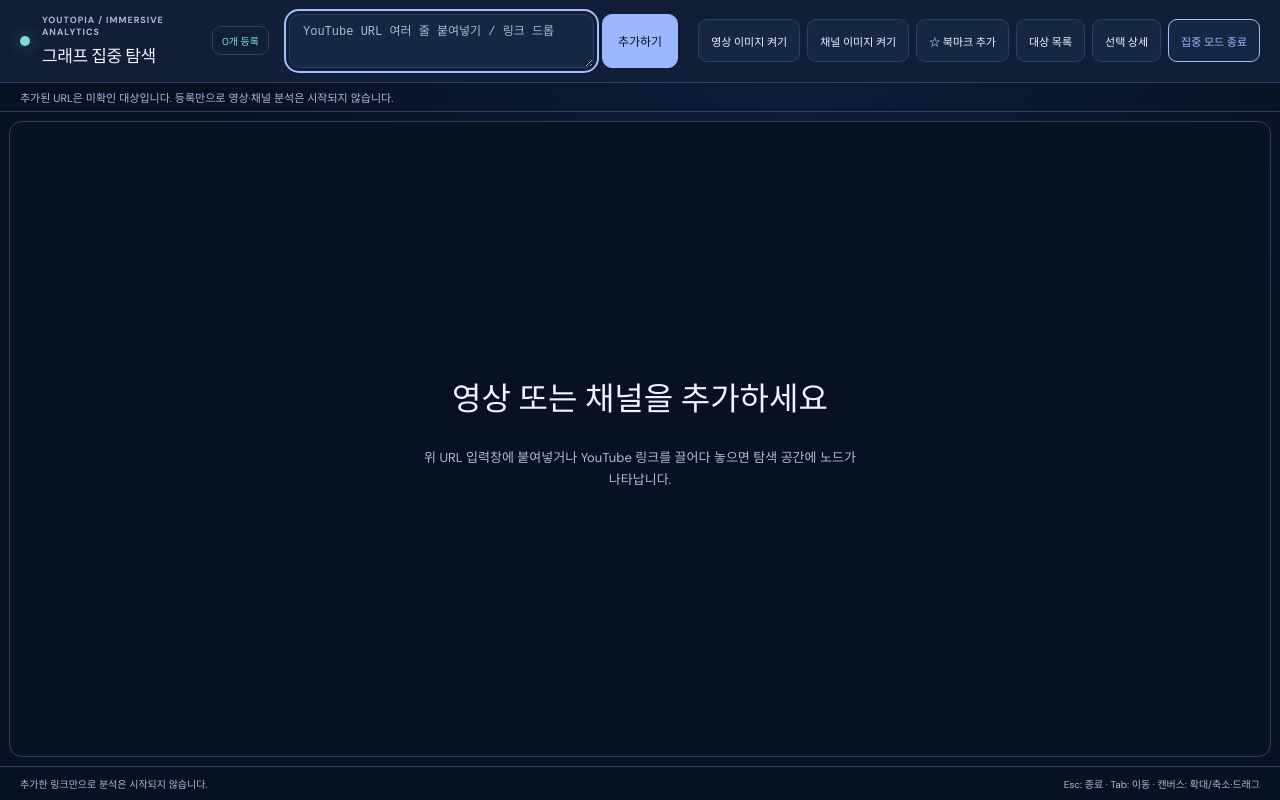
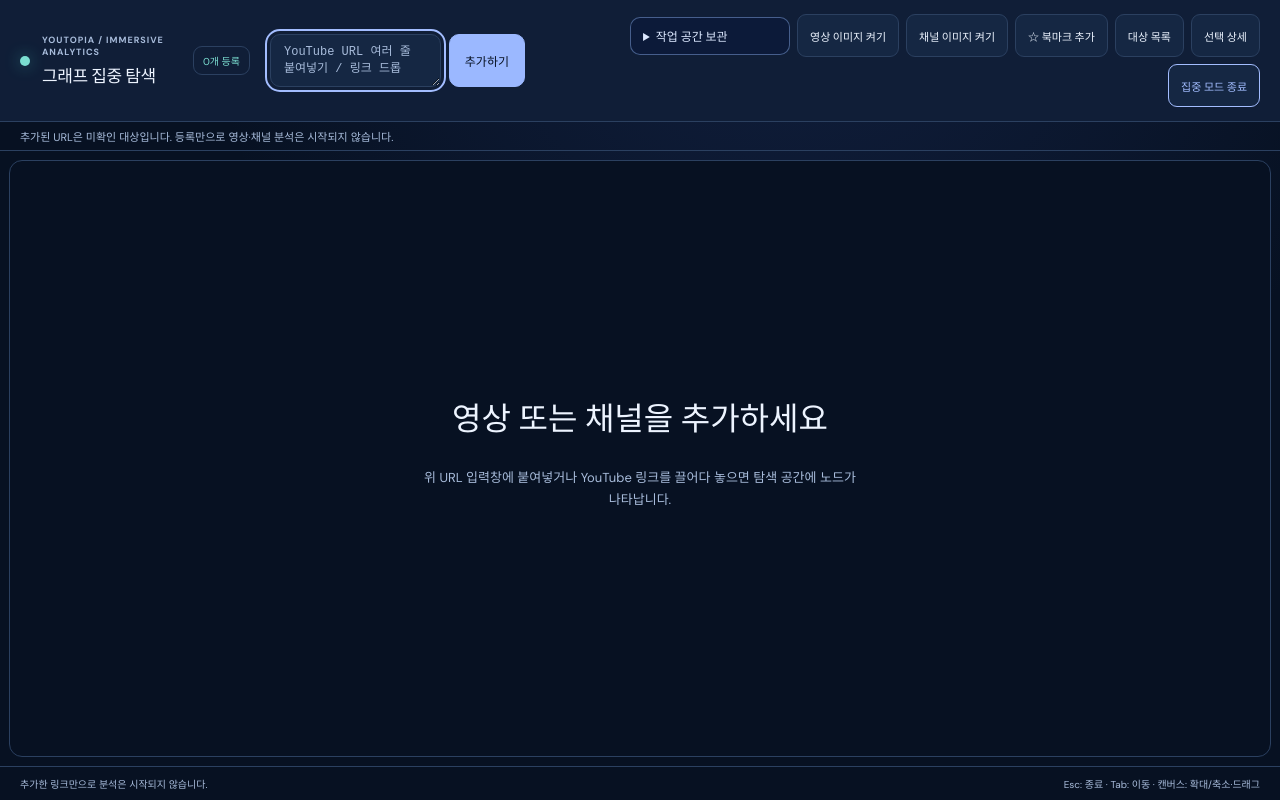
Before and after one commit to Choi1999/YOUTOPIA, a React (Vite) app in the folder frontend/: page /analysis/youtube/workspace in a window 1280 px wide. Shown: the top 800 px of the page. Built offline with nearby package versions, Linux system fonts and the light colour scheme.

Commit message:
feat(workspace): expose browser-local workspace backup in both views

```diff
--- a/frontend/src/features/analysis-workspace/WorkspaceFocusMode.tsx
+++ b/frontend/src/features/analysis-workspace/WorkspaceFocusMode.tsx
@@ -6,6 +6,7 @@ import {
 
 import { WorkspaceUrlCanvas } from "./WorkspaceUrlCanvas";
 import { WorkspaceDiagnosticsDock } from "./WorkspaceDiagnosticsDock";
+import { WorkspaceBrowserSaveControls } from "./WorkspaceBrowserSaveControls";
 import { WorkspaceTargetArtwork } from "./WorkspaceTargetArtwork";
 import { WorkspaceChannelIdentity } from "./WorkspaceChannelIdentity";
 import type { ApprovedChannelProfileCache } from "./workspaceChannelProfile";
@@ -286,7 +287,7 @@ export function WorkspaceFocusMode({
     const focusable = Array.from(
       dialogRef.current?.querySelectorAll<HTMLElement>(
         "button:not([disabled]), input:not([disabled]), " +
-        "select:not([disabled]), textarea:not([disabled]), a[href], " +
+        "select:not([disabled]), textarea:not([disabled]), a[href], summary, " +
         '[tabindex="0"]',
       ) ?? [],
     );
@@ -455,6 +456,7 @@ export function WorkspaceFocusMode({
           <button type="submit">추가하기</button>
         </form>
         <div className="workspace-focus__controls">
+          <WorkspaceBrowserSaveControls />
           {onToggleVideoImage && (
             <button type="button" aria-pressed={allowVideoImage}
               onClick={onToggleVideoImage}
```
